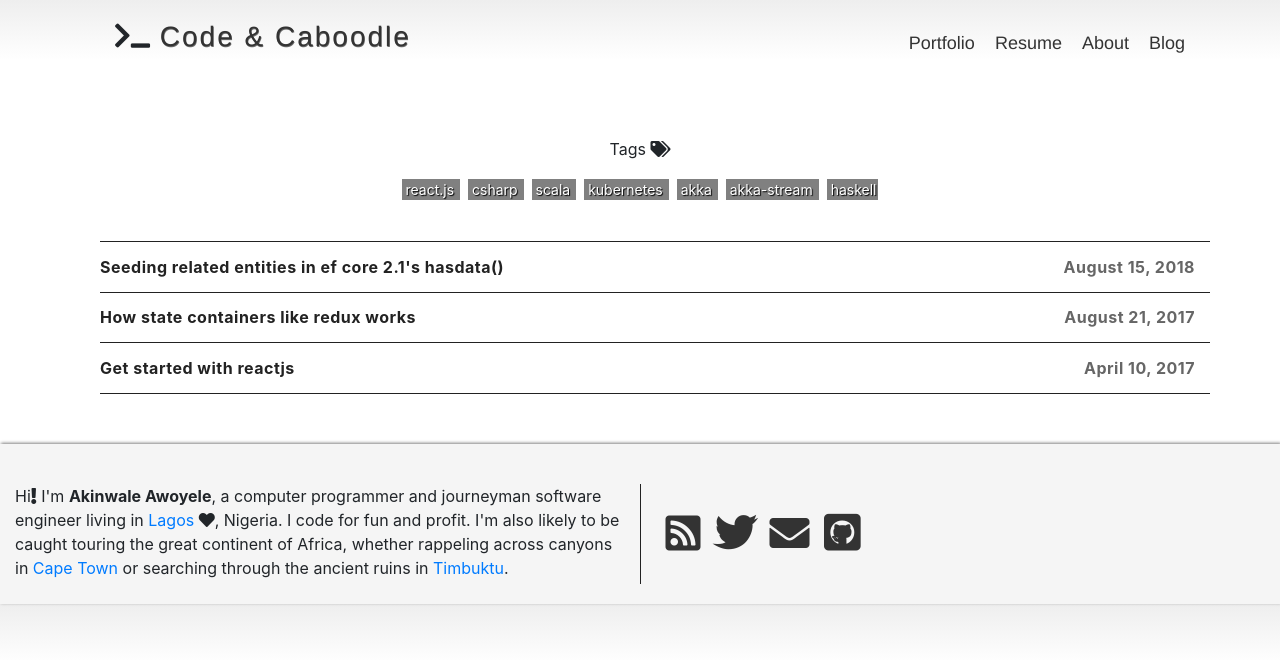
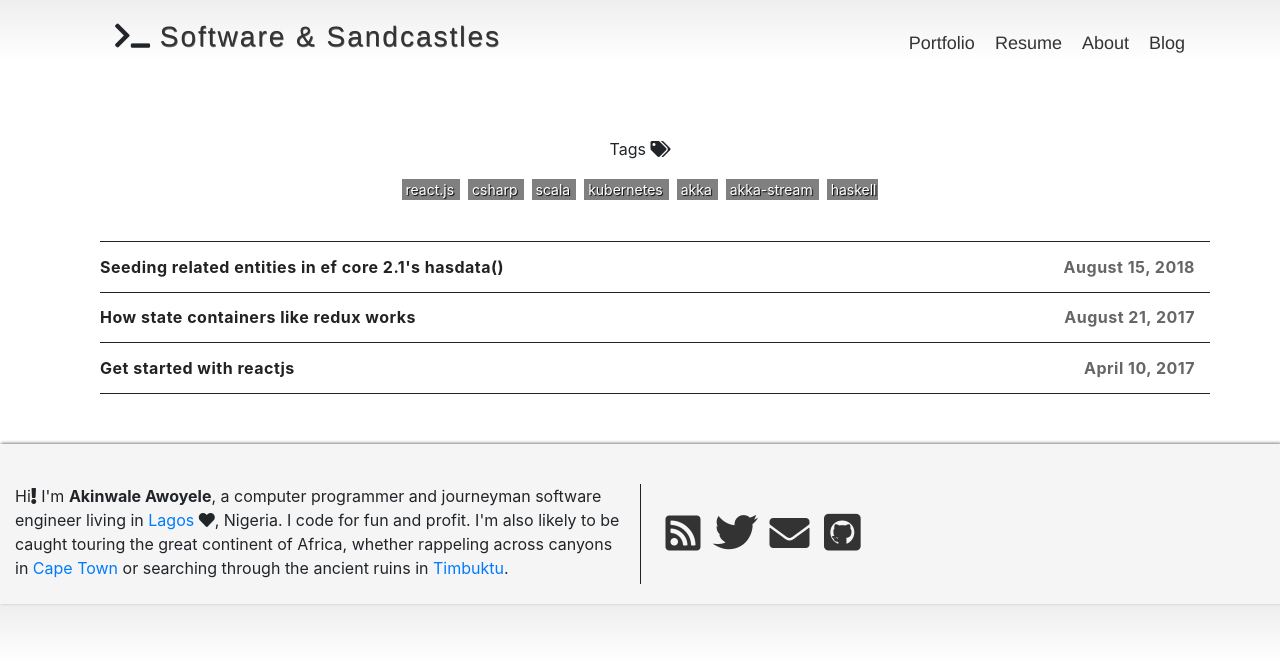
Before and after one commit to yeleywale/yeleywale.github.io, a Jekyll site: the page built from index.html, in a window 1280 px wide. Shown: the top 660 px of the page. Built offline with Jekyll 4.4.1, drawn with Linux system fonts in a browser that asks for light colours; nearby versions of some CDN libraries; some web fonts are replaced.

Commit message:
Change blog title

```diff
--- a/_config.yml
+++ b/_config.yml
@@ -3,7 +3,7 @@
 #
 
 # Name of your site (displayed in the header)
-name: Code & Caboodle
+name: Software & Sandcastles
 
 # Short bio or description (displayed in the header)
 description: Software developer blogging about C#, ASP.NET, Xamarin, Scala, and every cool thing in tech.
```
